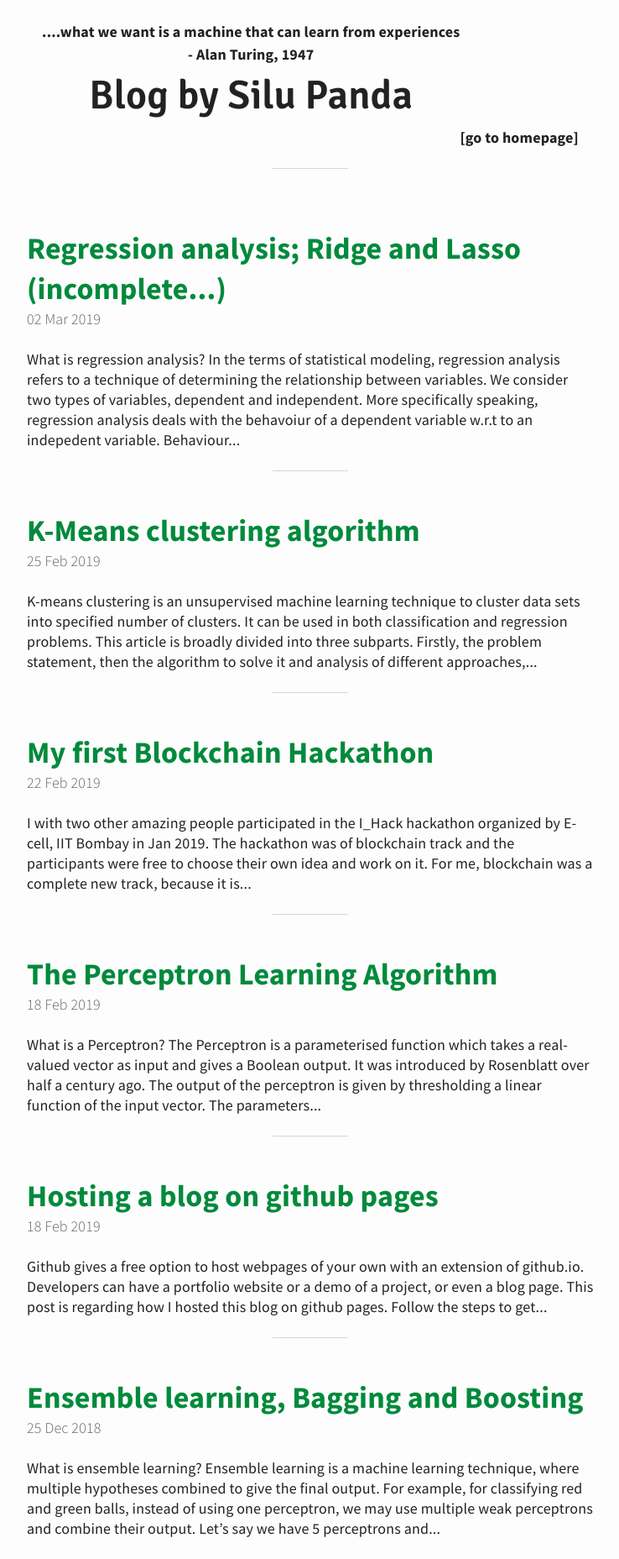
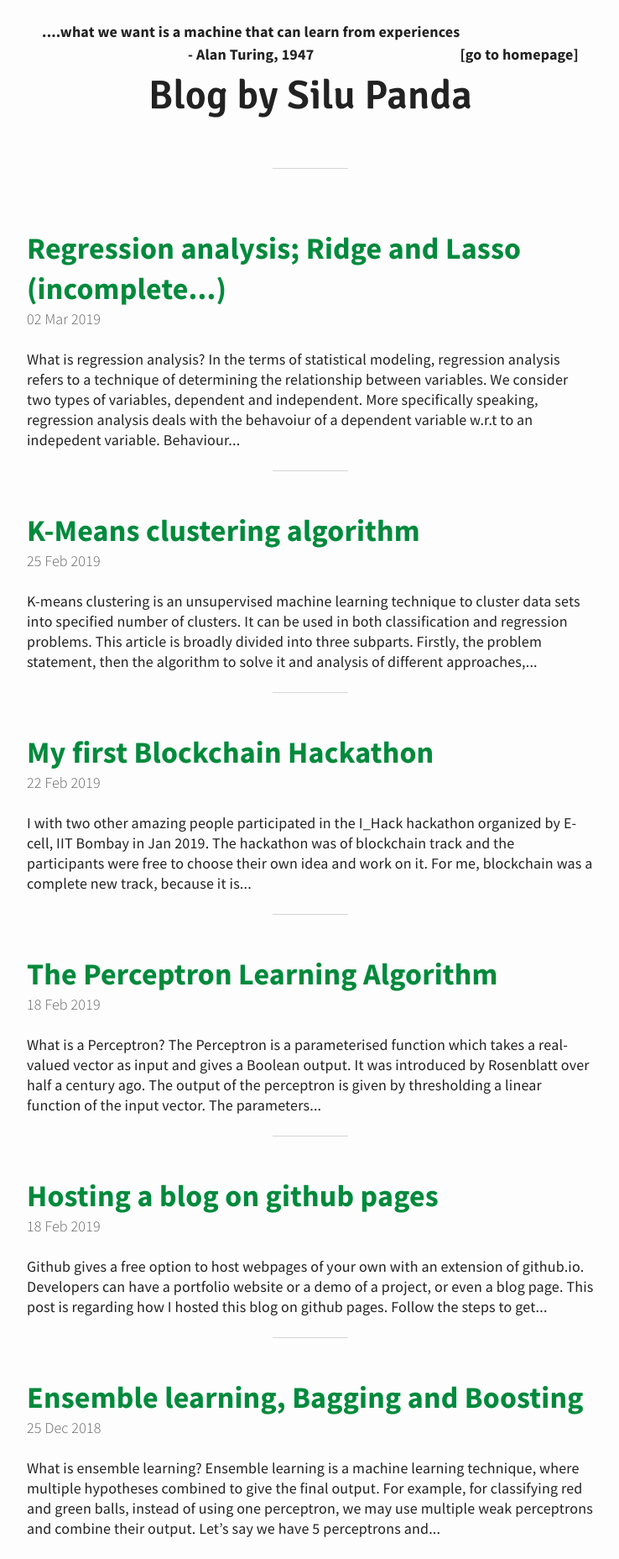
Before and after one commit to SiluPanda/blog, a Jekyll site: the page built from index.html, in a window 1280 px wide. Shown: the whole page at 84% size, without its empty margins (270-1008 px from the left). Built offline with Jekyll 4.4.1, drawn with Linux system fonts in a browser that asks for light colours; the list of posts is cut into pages by our own code; part of the change alters nothing that is shown.

```diff
--- a/_includes/header.html
+++ b/_includes/header.html
@@ -3,7 +3,8 @@
 		<b>....what we want is a machine that can learn from experiences</b> <br>
 
 		                        - Alan Turing, 1947
+		<a href = "https://silupanda.github.io"> [go to homepage] </a> <br>
 	  <h1>Blog by Silu Panda</h1> <br>
-		<a href = "https://silupanda.github.io"> [go to homepage] </a> <br>
+
 	</a>
 </header>
```
